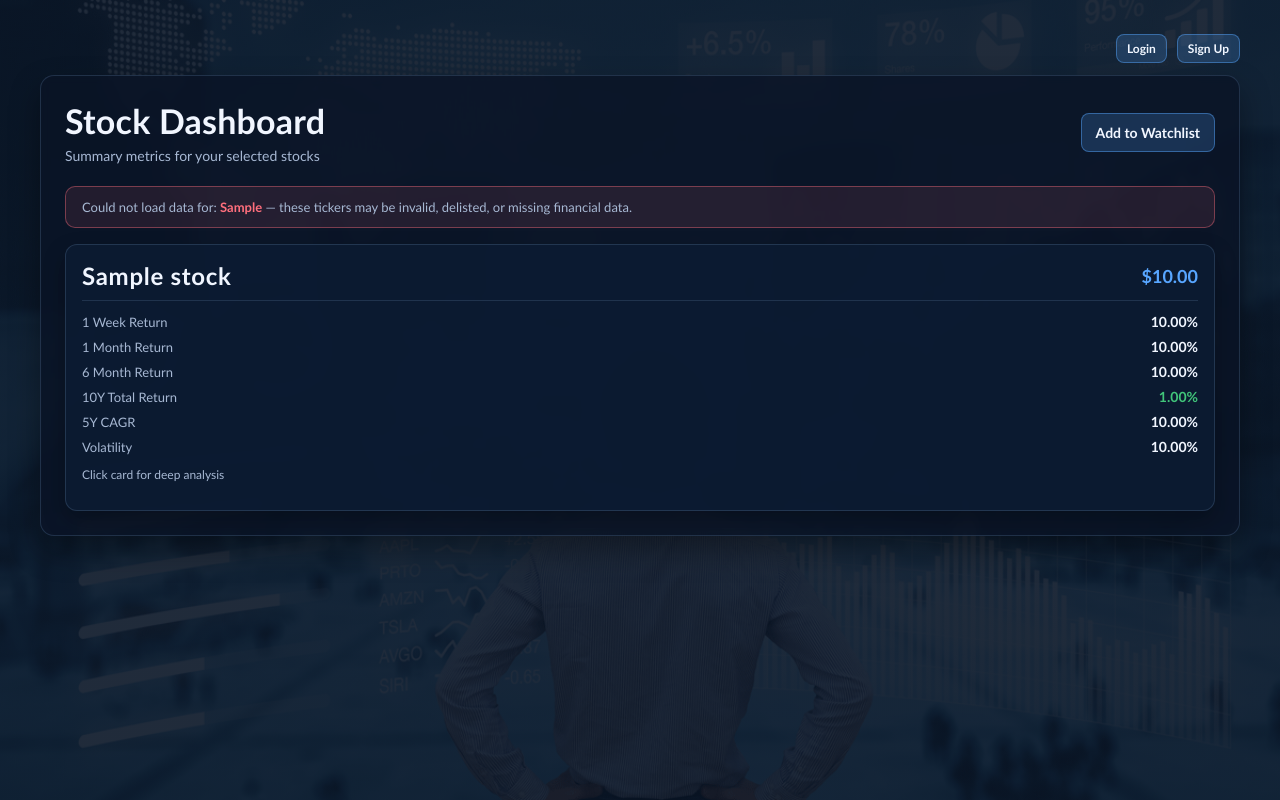
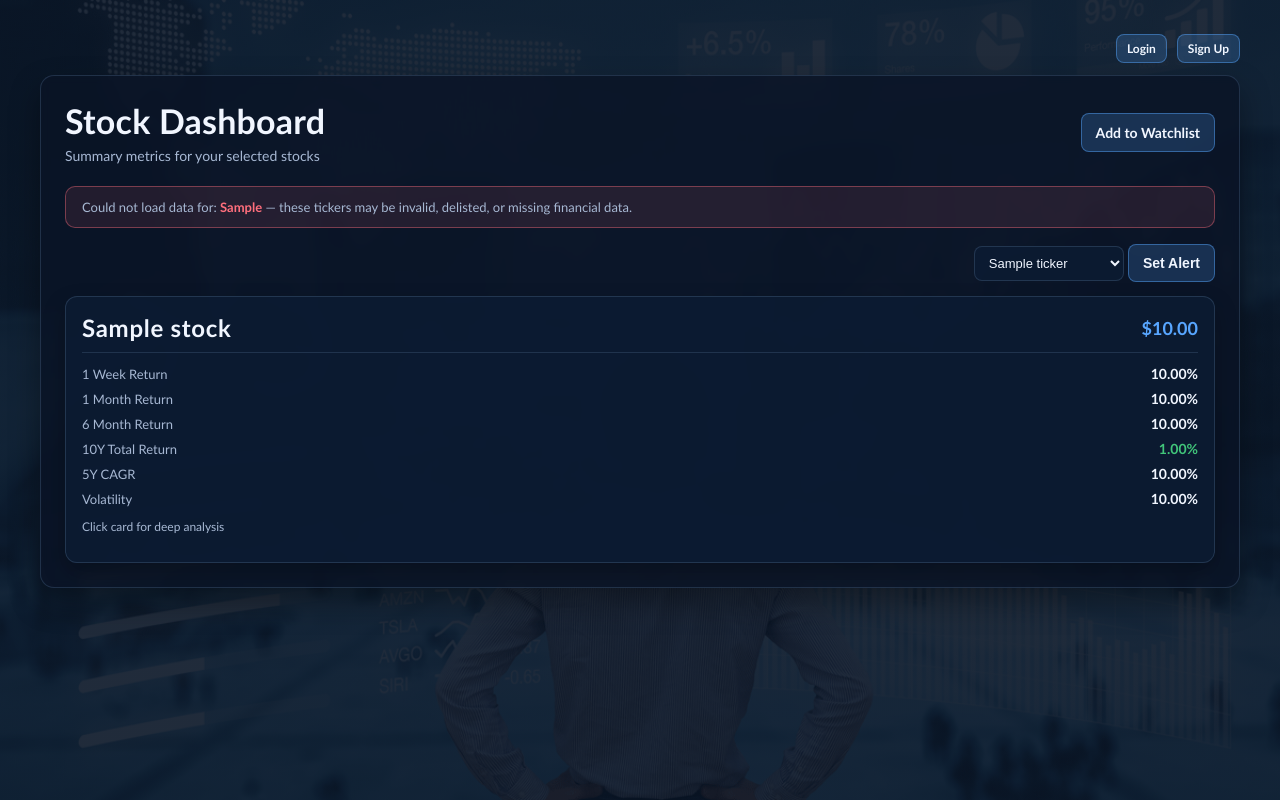
Before and after one commit to JakeBowen2005/Stock_Dashboard, a Django app: template stocks/templates/stocks/dashboard.html in a window 1280 px wide. Run offline with Django 5.2, Linux system fonts and the light colour scheme; the template is opened without the code that fills it: most values are stand-ins (such as "Sample title", 1, 10 or a date in 2020); parts of the project's set-up code (start-up, migrations or seed data) failed here and were passed over.

Commit message:
Making teh set alert button on the homepage and having to choose from stocks on the dashboard

```diff
--- a/market_dashboard/celery.py
+++ b/market_dashboard/celery.py
@@ -8,6 +8,7 @@ app = Celery("market_dashboard")
 app.config_from_object("django.conf:settings", namespace="CELERY")
 app.autodiscover_tasks()
 
+# Uses CELERY_TIMEZONE from Django settings
 app.conf.beat_schedule = {
     "check-alerts-every-10-minutes": {
         "task": "stocks.tasks.check_alerts",
@@ -15,7 +16,6 @@ app.conf.beat_schedule = {
     },
     "weekly-digest-monday-6am-est": {
         "task": "stocks.tasks.send_weekly_digest",
-        # 6am EST = 11am UTC
-        "schedule": crontab(hour=11, minute=0, day_of_week=1),
+        "schedule": crontab(hour=6, minute=0, day_of_week=1),
     },
 }
--- a/stocks/templates/stocks/dashboard.html
+++ b/stocks/templates/stocks/dashboard.html
@@ -97,6 +97,29 @@
         color: var(--text-muted);
         font-size: 15px;
     }
+
+    .dashboard-actions {
+        display: flex;
+        align-items: center;
+        justify-content: flex-end;
+        gap: 10px;
+        margin-bottom: 14px;
+        flex-wrap: wrap;
+    }
+
+    .dashboard-actions select {
+        min-width: 150px;
+        background: var(--card);
+        border: 1px solid var(--border);
+        border-radius: 8px;
+        color: var(--text-main);
+        padding: 8px 10px;
+        font-size: 13px;
+    }
+
+    .dashboard-actions form {
+        margin: 0;
+    }
 {% endblock %}
 
 {% block content %}
@@ -116,6 +139,16 @@
         {% endif %}
 
         {% if stocks %}
+            <div class="dashboard-actions">
+                <form method="get" action="{% url 'alerts' %}">
+                    <select name="ticker">
+                        {% for ticker in alert_tickers %}
+                            <option value="{{ ticker }}">{{ ticker }}</option>
+                        {% endfor %}
+                    </select>
+                    <button type="submit">Set Alert</button>
+                </form>
+            </div>
             <div class="stock-grid">
                 {% for stock in stocks %}
                     <a class="card-link" href="{% url 'stock_detail' stock.name %}">
```
Also changed, not shown: market_dashboard/settings.py (+4 -3 lines), stocks/templates/stocks/alerts.html (+10 -2 lines), stocks/views.py (+6 -1 lines), 1 other file.
